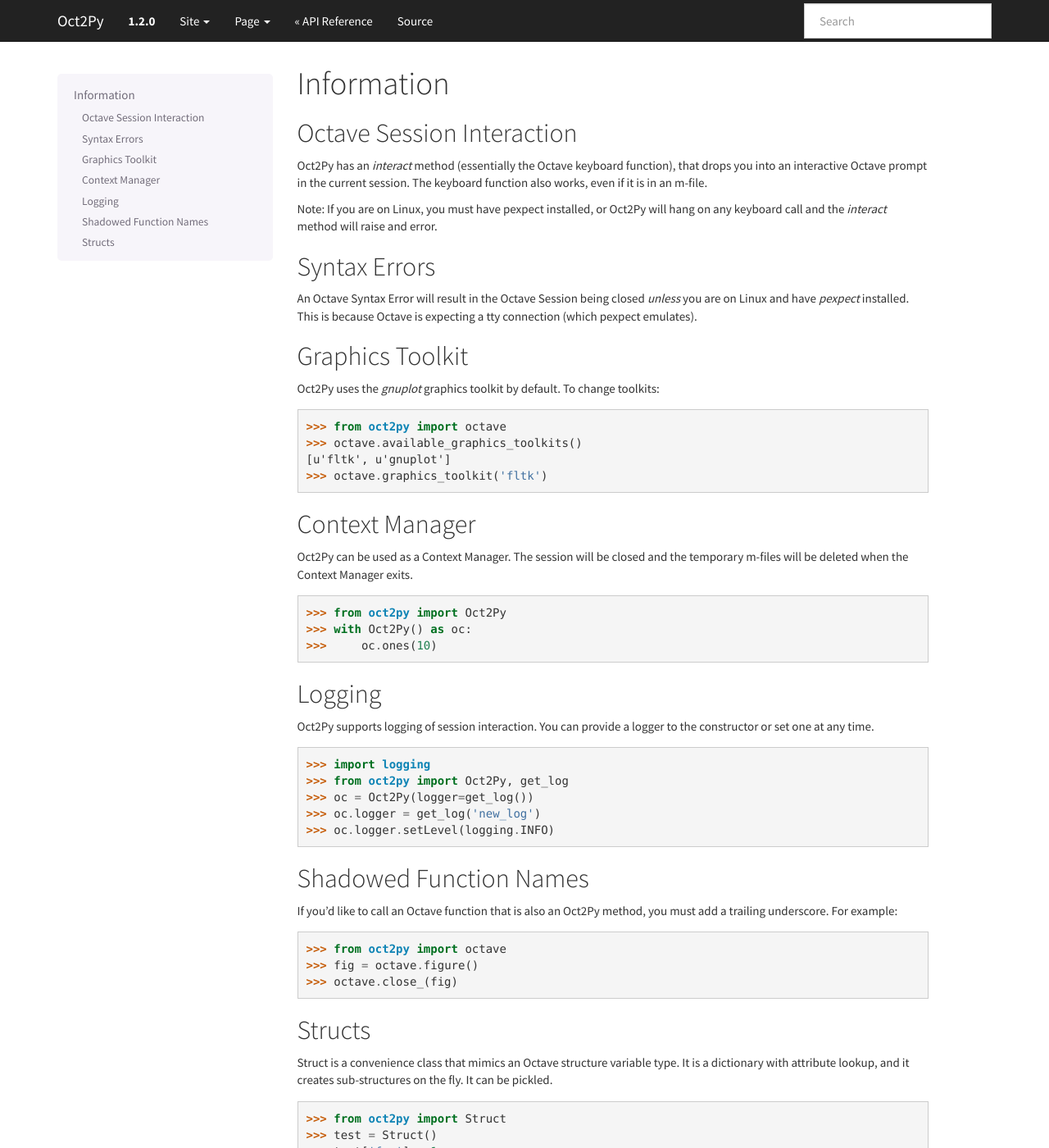
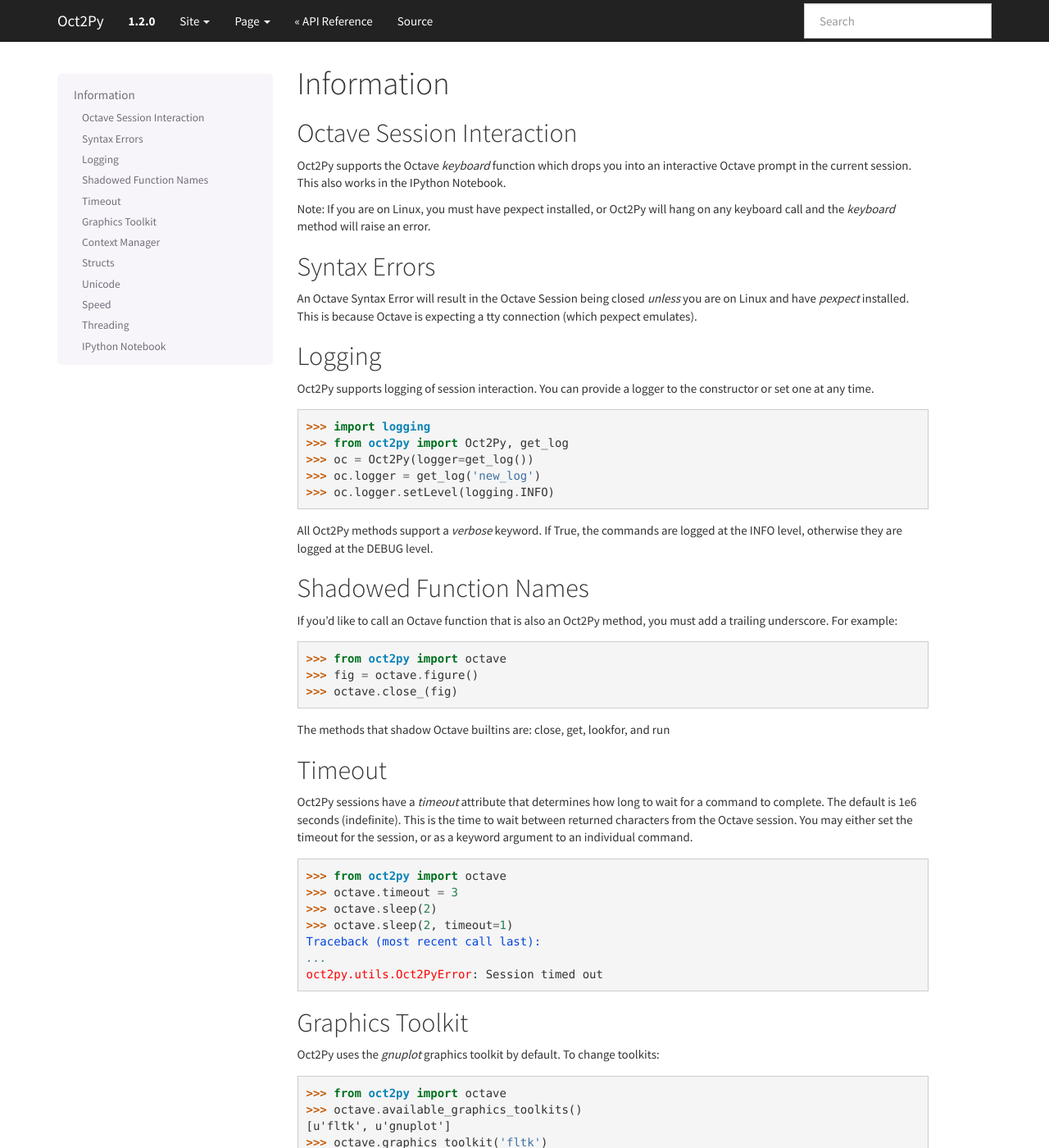
Before and after one commit to blink1073/oct2py, a Sphinx documentation site: the page built from docs/source/info.rst, in a window 1280 px wide and 1400 px high. Shown: the whole window at 82% size. Built offline with Sphinx 7.4.7, drawn with Linux system fonts in a browser that asks for light colours; some of the changed text lies outside the part shown.

Commit message:
Update docs

```diff
--- a/docs/source/info.rst
+++ b/docs/source/info.rst
@@ -5,12 +5,12 @@
 
 Octave Session Interaction
 ==========================
-Oct2Py has an `interact` method (essentially the Octave keyboard function),
-that drops you into an interactive Octave prompt in the current session.
-The keyboard function also works, even if it is in an m-file.
+Oct2Py supports the Octave `keyboard` function
+which drops you into an interactive Octave prompt in the current session.
+This also works in the IPython Notebook.
 
 Note: If you are on Linux, you must have pexpect installed, or Oct2Py will
-hang on any keyboard call and the `interact` method will raise and error.
+hang on any keyboard call and the `keyboard` method will raise an error.
 
 
 Syntax Errors
@@ -18,6 +18,57 @@
 An Octave Syntax Error will result in the Octave Session being closed
 *unless* you are on Linux and have `pexpect` installed.  This is because Octave
 is expecting a tty connection (which pexpect emulates).
+
+
+Logging
+=======
+Oct2Py supports logging of session interaction.  You can provide a logger
+to the constructor or set one at any time.
+
+.. code-block:: python
+
+    >>> import logging
+    >>> from oct2py import Oct2Py, get_log
+    >>> oc = Oct2Py(logger=get_log())
+    >>> oc.logger = get_log('new_log')
+    >>> oc.logger.setLevel(logging.INFO)
+
+All Oct2Py methods support a `verbose` keyword.  If True, the commands are
+logged at the INFO level, otherwise they are logged at the DEBUG level.
+
+
+Shadowed Function Names
+=======================
+If you'd like to call an Octave function that is also an Oct2Py method,
+you must add a trailing underscore. For example:
+
+.. code-block:: python
+
+    >>> from oct2py import octave
+    >>> fig = octave.figure()
+    >>> octave.close_(fig)
+
+The methods that shadow Octave builtins are: close, get, lookfor, and run
+
+
+Timeout
+=======
+Oct2Py sessions have a `timeout` attribute that determines how long to wait
+for a command to complete.  The default is 1e6 seconds (indefinite).  This
+is the time to wait between returned characters from the Octave
+session.  You may either set the timeout for the session, or as a keyword
+argument to an individual command.
+
+
+.. code-block:: python
+
+    >>> from oct2py import octave
+    >>> octave.timeout = 3
+    >>> octave.sleep(2)
+    >>> octave.sleep(2, timeout=1)
+    Traceback (most recent call last):
+    ...
+    oct2py.utils.Oct2PyError: Session timed out
 
 
 Graphics Toolkit
@@ -44,32 +95,6 @@
     >>>     oc.ones(10)
 
 
-Logging
-=======
-Oct2Py supports logging of session interaction.  You can provide a logger
-to the constructor or set one at any time.
-
-.. code-block:: python
-
-    >>> import logging
-    >>> from oct2py import Oct2Py, get_log
-    >>> oc = Oct2Py(logger=get_log())
-    >>> oc.logger = get_log('new_log')
-    >>> oc.logger.setLevel(logging.INFO)
-
-
-Shadowed Function Names
-=======================
-If you'd like to call an Octave function that is also an Oct2Py method,
-you must add a trailing underscore. For example:
-
-.. code-block:: python
-
-    >>> from oct2py import octave
-    >>> fig = octave.figure()
-    >>> octave.close_(fig)
-
-
 Structs
 =======
 Struct is a convenience class that mimics an Octave structure variable type.
@@ -86,3 +111,38 @@
     {'foo': 1, 'bizz': {'buzz': 'bar'}}
     >>> import pickle
     >>> p = pickle.dumps(test)
+
+
+Unicode
+=======
+Oct2Py supports Unicode characters, so you may feel free to use m-files that
+contain them.
+
+
+Speed
+=====
+There is a performance penalty for passing information using MAT files.
+If you have a lot of calculations, it is probably better to make an m-file
+that does the looping and data aggregation, and pass that back to Python
+for further processing.  To see an example of the speed penalty on your
+machine, run:
+
+.. code-block:: python
+
+    >>> import oct2py
+    >>> oct2py.speed_test()
+
+
+Threading
+=========
+If you want to use threading, you *must* create a new `Oct2Py` instance for
+each thread.  The `octave` convenience instance is in itself *not* threadsafe.
+Each `Oct2Py` instance has its own dedicated Octave session and will not
+interfere with any other session.
+
+
+IPython Notebook
+================
+Oct2Py provides OctaveMagic_ for IPython, including inline plotting in notebooks.
+
+.. _OctaveMagic: http://nbviewer.ipython.org/github/blink1073/oct2py/blob/master/example/octavemagic_extension.ipynb?create=1
```
Also changed, not shown: README.rst (+6 -3 lines).
